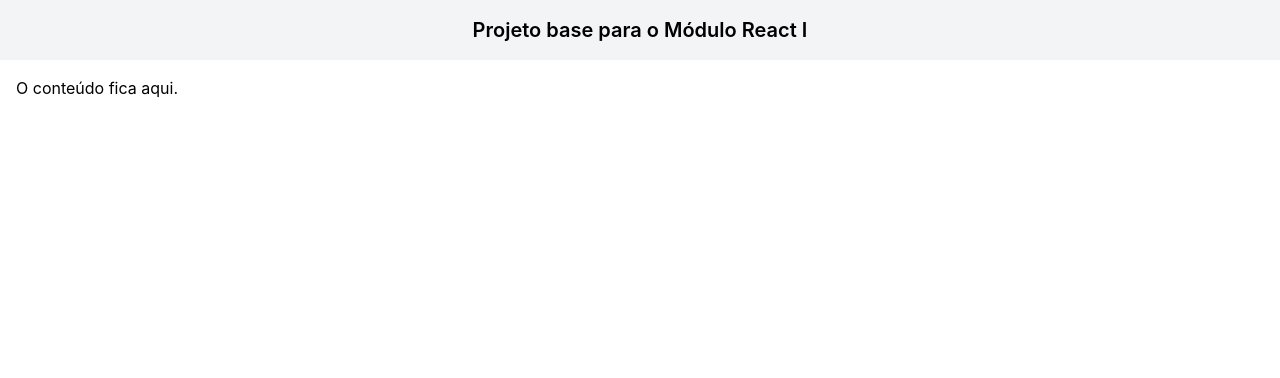
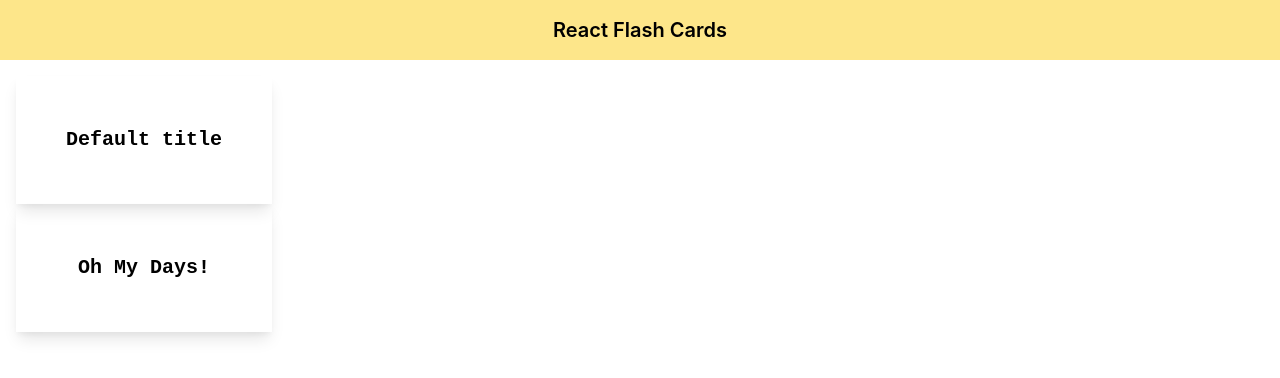
Before and after one commit to MarioAvilaJunior/react-flash-cards, a React (Create React App) app: page / in a window 1280 px wide. Shown: the top 378 px of the page. Built offline with nearby package versions, Linux system fonts and the light colour scheme.

Commit message:
Flash cards criados

```diff
--- a/src/App.js
+++ /dev/null
@@ -1,21 +0,0 @@
-export default function App() {
-  console.log('Teste no console do navegador')
-
-  return (
-    <div>
-      <header>
-        <div className="bg-gray-100 mx-auto p-4">
-          <h1 className="text-center font-semibold text-xl">
-            Projeto base para o Módulo React I
-          </h1>
-        </div>
-      </header>
-
-      <main>
-        <div className="container mx-auto p-4">
-          <h2>O conteúdo fica aqui.</h2>
-        </div>
-      </main>
-    </div>
-  )
-}
--- /dev/null
+++ b/src/App.jsx
@@ -0,0 +1,7 @@
+import ReactFlashCards from "./pages/ReactFlashCards";
+
+export default function App() {
+  console.log("Teste no console do navegador");
+
+  return <ReactFlashCards />;
+}
--- /dev/null
+++ b/src/components/FlashCards/index.jsx
@@ -0,0 +1,24 @@
+import { useState } from "react/cjs/react.development";
+
+const FlashCards = ({
+  title = "Default title",
+  description = "Default description",
+}) => {
+  const [showTitle, setShowTitle] = useState(true);
+
+  const titleChangeHandler = () => {
+    setShowTitle((currentValue) => !currentValue);
+  };
+  return (
+    <div
+      className={`shadow-lg p-4 w-64 h-32 cursor-pointer
+                    flex flex-row items-center justify-center
+                    font-semibold text-xl`}
+      style={{ fontFamily: "'JetBrains Mono', monospace" }}
+      onClick={titleChangeHandler}
+    >
+      {showTitle ? title : description}
+    </div>
+  );
+};
+export { FlashCards };
--- a/src/components/Header.jsx
+++ b/src/components/Header/index.jsx
@@ -1,8 +1,8 @@
-export default function Header({ children, size }) {
-  let fontSize = 'text-xl';
+const Header = ({ children, size }) => {
+  let fontSize = "text-xl";
 
-  if (size === 'large') {
-    fontSize = 'text-2xl';
+  if (size === "large") {
+    fontSize = "text-2xl";
   }
 
   return (
@@ -12,4 +12,6 @@
       </div>
     </header>
   );
-}
+};
+
+export { Header };
--- a/src/components/Main.jsx
+++ b/src/components/Main/index.jsx
@@ -1,3 +1,3 @@
-export default function Main({ children }) {
+export function Main({ children }) {
   return <main className="container mx-auto p-4">{children}</main>;
 }
--- /dev/null
+++ b/src/components/index.js
@@ -0,0 +1,3 @@
+export * from "./FlashCards";
+export * from "./Header";
+export * from "./Main";
--- /dev/null
+++ b/src/data/allFlashCards.js
@@ -0,0 +1,51 @@
+export const allFlashCards = [
+  {
+    title: "JSX",
+    description:
+      "JavaScript and XML. Linguagem de marcação que pode ser utilizada para a criação de componentes React de forma mais declarativa. É bem semelhante ao HTML.",
+  },
+  {
+    title: "React",
+    description:
+      "Biblioteca criada pelo Facebook para renderização otimizada. Pode ser utilizada em diversas plataformas como web, mobile e Realidade Virtual.",
+  },
+  {
+    title: "Componente React",
+    description:
+      "Representa código reutilizável pelo React. Em regra, deve começar com letra maiúscula. Pode ser customizável através de props",
+  },
+  {
+    title: "Hooks",
+    description:
+      "Estruturas que são acopladas às funções para aumentar o poder de componentes React. Podem permitir a utilização de estado e gerenciamento de efeitos colaterais, por exemplo.",
+  },
+  {
+    title: "Function Components",
+    description:
+      "Componentes baseados em função. São amplamente utilizados atualmente em detrimento às Class Components, que aos poucos podem se tornar obsoletas.",
+  },
+  {
+    title: "useState",
+    description:
+      "Hook nativo do React que permite o gerenciamento de estado da aplicação e de componentes.",
+  },
+  {
+    title: "Estado",
+    description:
+      "Também conhecido como 'state'. Pode ser representando por 'dados que mudam com o tempo' e que também podem ser manipulados pelos usuários, geralmente através de formulários, e também por API's, outros componentes, etc.",
+  },
+  {
+    title: "Efeitos colaterais",
+    description:
+      "Também conhecido como 'side effects'. Representa tudo o que o React não controla diretamente. Bons exemplos são a manipulação manual do DOM e requisições HTTP.",
+  },
+  {
+    title: "useEffect",
+    description: "Hook nativo do React para lidar com efeitos colaterais.",
+  },
+  {
+    title: "Virtual DOM",
+    description:
+      "Estrutura utilizada pelo React para manipulação do DOM em memória. Permite a atualização do DOM real somente onde necessário, o que pode garantir uma melhor performance da aplicação.",
+  },
+];
--- /dev/null
+++ b/src/pages/ReactFlashCards.jsx
@@ -0,0 +1,16 @@
+import { FlashCards, Header, Main } from "../components";
+
+const ReactFlashCards = () => {
+  return (
+    <div>
+      <Header>React Flash Cards</Header>
+
+      <Main>
+        <FlashCards></FlashCards>
+        <FlashCards title="Oh My Days!" description="Bakc off!"></FlashCards>
+      </Main>
+    </div>
+  );
+};
+
+export default ReactFlashCards;
```
